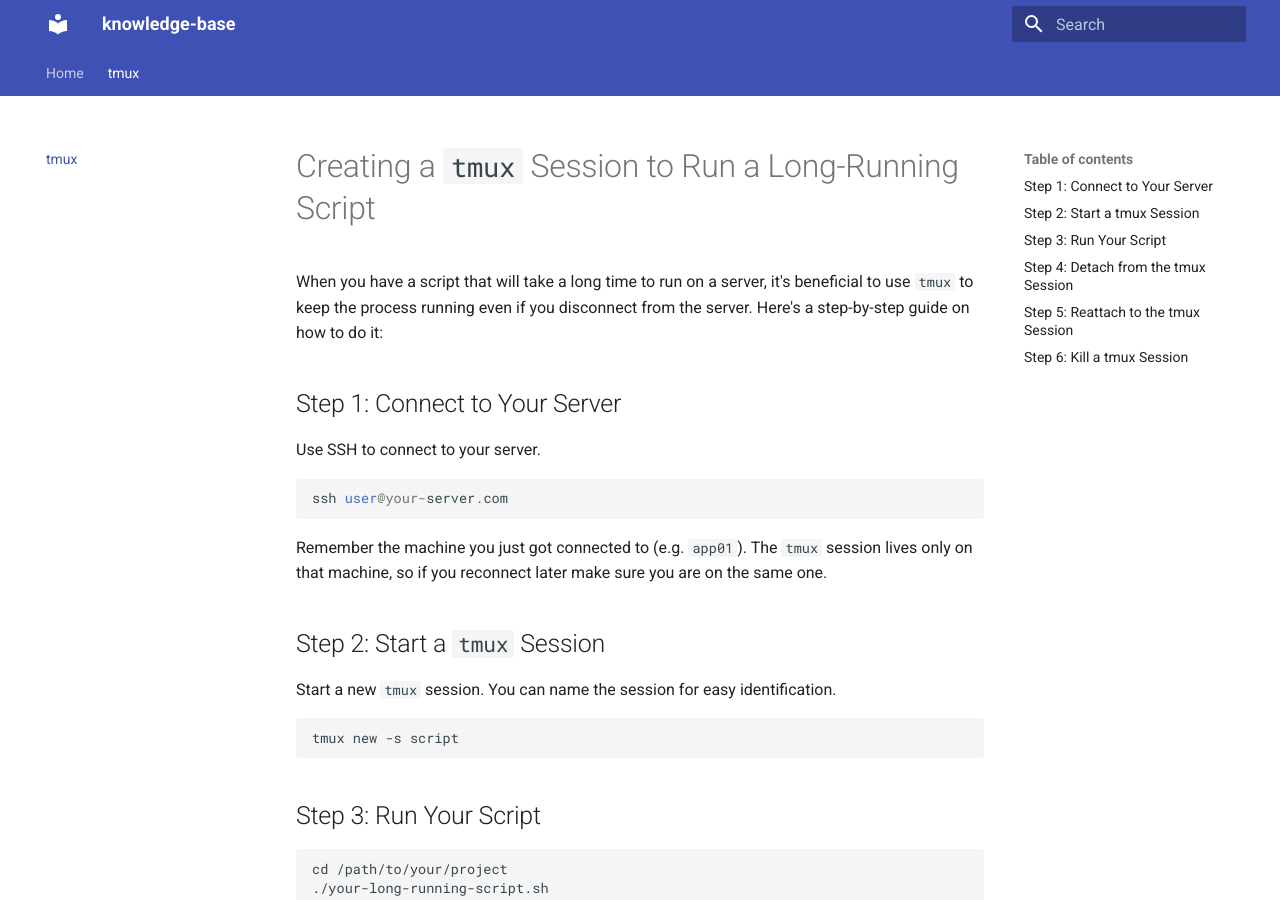
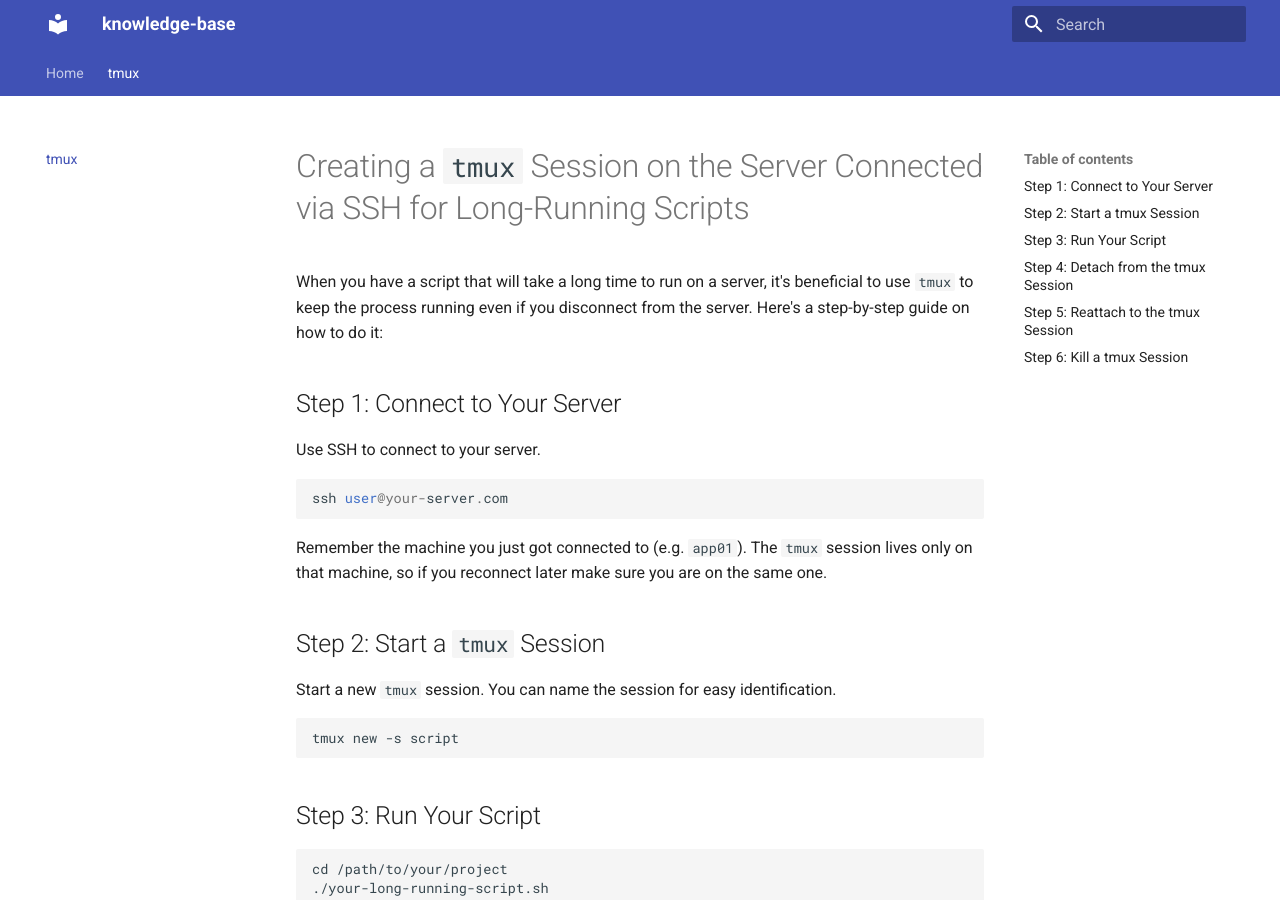
Before and after one commit to AlexLarra/knowledge-base, an MkDocs documentation site: the page built from docs/tmux/use-tmux-for-production-scripts.md, in a window 1280 px wide and 900 px high. Built offline with MkDocs 1.6.1 and Material for MkDocs 9.7.7, drawn with Linux system fonts in a browser that asks for light colours.

Commit message:
Update the title of the `tmux` guide to clarify its focus on using `tmux` over SSH for long-running scripts.

```diff
--- a/docs/tmux/use-tmux-for-production-scripts.md
+++ b/docs/tmux/use-tmux-for-production-scripts.md
@@ -1,4 +1,4 @@
-# Creating a `tmux` Session to Run a Long-Running Script
+# Creating a `tmux` Session on the Server Connected via SSH for Long-Running Scripts
 
 When you have a script that will take a long time to run on a server, it's beneficial to use `tmux` to keep the process running even if you disconnect from the server. Here's a step-by-step guide on how to do it:
 
```
